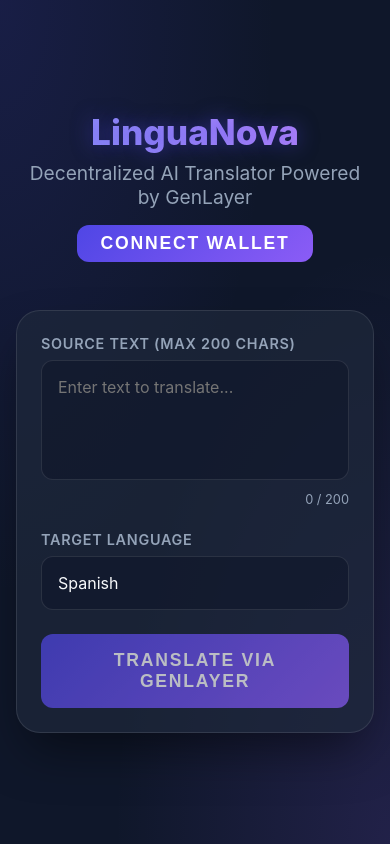
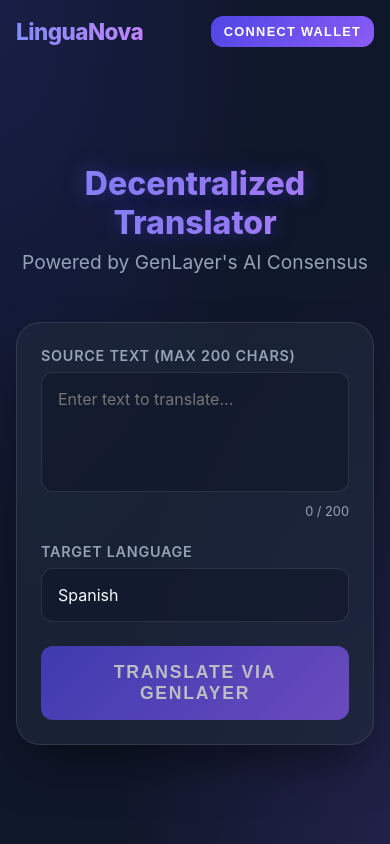
Before and after one commit to Chimdi-hash/lingua_nova, a Next.js app in the folder frontend/: page / in a window 390 px wide. Built offline with nearby package versions, Linux system fonts and the light colour scheme.

Commit message:
Update layout: move wallet button to top right navbar and fix mobile layout

```diff
--- a/frontend/src/app/globals.css
+++ b/frontend/src/app/globals.css
@@ -32,13 +32,63 @@
 .container {
   max-width: 800px;
   margin: 0 auto;
-  padding: 2rem;
+  padding: 6rem 2rem 2rem; /* Added top padding for absolute navbar */
   width: 100%;
   flex: 1;
   display: flex;
   flex-direction: column;
   justify-content: center;
   animation: slideUp 0.8s ease-out forwards;
+}
+
+/* Navbar */
+.navbar {
+  display: flex;
+  justify-content: space-between;
+  align-items: center;
+  padding: 1.5rem 2rem;
+  width: 100%;
+  position: absolute;
+  top: 0;
+  left: 0;
+  z-index: 10;
+}
+
+.logo-text {
+  font-size: 1.8rem;
+  font-weight: 800;
+  background: linear-gradient(to right, #818cf8, #c084fc);
+  -webkit-background-clip: text;
+  -webkit-text-fill-color: transparent;
+  letter-spacing: -0.5px;
+}
+
+.wallet-button {
+  padding: 0.6rem 1.2rem;
+  font-size: 0.9rem;
+  width: auto;
+}
+
+.connected-badge {
+  background: rgba(79, 70, 229, 0.2);
+  border: 1px solid rgba(79, 70, 229, 0.5);
+  padding: 0.6rem 1.2rem;
+  border-radius: 20px;
+  font-size: 0.9rem;
+  font-weight: 600;
+  color: var(--text-main);
+  display: flex;
+  align-items: center;
+  gap: 8px;
+}
+
+.dot {
+  width: 8px;
+  height: 8px;
+  background-color: #10b981;
+  border-radius: 50%;
+  display: inline-block;
+  box-shadow: 0 0 8px #10b981;
 }
 
 .header {
@@ -278,11 +328,24 @@
 /* Mobile Responsiveness */
 @media (max-width: 768px) {
   .title {
-    font-size: 2.2rem;
+    font-size: 2rem;
   }
 
   .container {
+    padding: 5rem 1rem 1rem;
+  }
+
+  .navbar {
     padding: 1rem;
+  }
+
+  .logo-text {
+    font-size: 1.4rem;
+  }
+
+  .wallet-button, .connected-badge {
+    padding: 0.5rem 0.8rem;
+    font-size: 0.8rem;
   }
 
   .glass-panel {
--- a/frontend/src/app/page.tsx
+++ b/frontend/src/app/page.tsx
@@ -110,23 +110,30 @@
       <div className="bg-shape shape-1"></div>
       <div className="bg-shape shape-2"></div>
 
-      <header className="header">
-        <h1 className="title">LinguaNova</h1>
-        <p className="subtitle">Decentralized AI Translator Powered by GenLayer</p>
-
+      <nav className="navbar">
+        <div className="logo-container">
+          <div className="logo-text">LinguaNova</div>
+        </div>
+        <div className="wallet-container">
           {account ? (
-          <p style={{ marginTop: '1rem', color: 'var(--primary-hover)', fontSize: '0.9rem' }}>
-            Connected: {account.slice(0, 6)}...{account.slice(-4)}
-          </p>
+            <div className="connected-badge">
+              <span className="dot"></span>
+              {account.slice(0, 6)}...{account.slice(-4)}
+            </div>
           ) : (
             <button
-            className="button"
-            style={{ marginTop: '1rem', width: 'auto', padding: '0.5rem 1.5rem' }}
+              className="button wallet-button"
               onClick={() => initClient(true)}
             >
               Connect Wallet
             </button>
           )}
+        </div>
+      </nav>
+
+      <header className="header">
+        <h1 className="title">Decentralized Translator</h1>
+        <p className="subtitle">Powered by GenLayer's AI Consensus</p>
       </header>
 
       <div className="glass-panel">
```
Also changed, not shown: 1 other file (tests, documents, lock files or other folders). Lines whose indentation alone changed are shown as unchanged.
